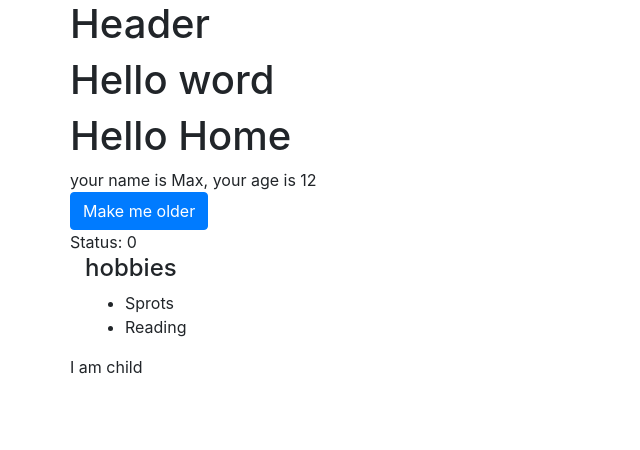
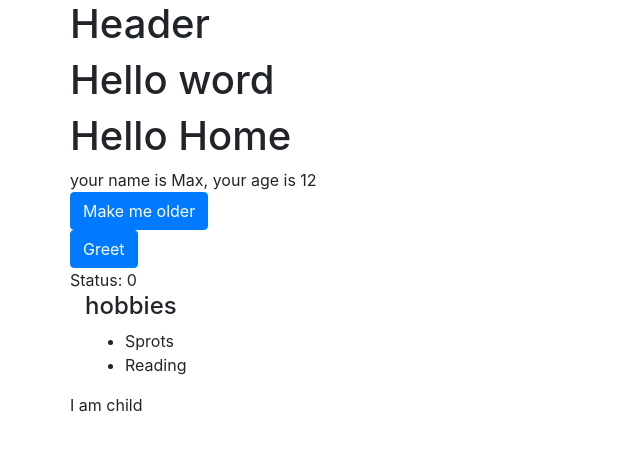
Before and after one commit to apktool/LearnReactJS, a React (Create React App) app in the folder rails365/chapter3/: page / in a window 1280 px wide. Shown: the top 450 px of the page, without its empty margins (0-640 px from the left). Built offline with nearby package versions, Linux system fonts and the light colour scheme.

Commit message:
Subcomponents pass values to parent components

```diff
--- a/rails365/chapter3/src/App.js
+++ b/rails365/chapter3/src/App.js
@@ -4,6 +4,10 @@
 import Home from './components/Home';
 
 class App extends Component {
+    onGreet(age) {
+        alert(age);
+    }
+
     render() {
         const user = {
             name: "apktool",
@@ -24,7 +28,7 @@
                 </div>
                 <div className="row">
                     <div className="col-xs-1 col-xs-offset-11">
-                        <Home name={"Max"} age={12} user={user}/>
+                        <Home name={"Max"} age={12} user={user} greet={this.onGreet}/>
                         <span>I am child</span>
                     </div>
                 </div>
--- a/rails365/chapter3/src/components/Home.js
+++ b/rails365/chapter3/src/components/Home.js
@@ -25,6 +25,10 @@
         )
     }
 
+    handleGreet() {
+        this.props.greet(this.state.age)
+    }
+
     render() {
         let content = "";
 
@@ -40,6 +44,8 @@
                         <div> your name is {this.props.name}, your age is {this.state.age}</div>
                         {/*<button onClick={this.onMakeOlder.bind(this)} className="btn btn-primary">Make me older</button>*/}
                         <button onClick={() => this.onMakeOlder()} className="btn btn-primary">Make me older</button>
+                        <br/>
+                        <button onClick={this.handleGreet.bind(this)} className="btn btn-primary">Greet</button>
                         <div>Status: {this.state.status}</div>
                     </div>
                 </div>
@@ -60,5 +66,6 @@
     name: PropTypes.string,
     age: PropTypes.number,
     user: PropTypes.object,
-    children: PropTypes.element.isRequired
+    children: PropTypes.element.isRequired,
+    greet: PropTypes.func
 };
```
